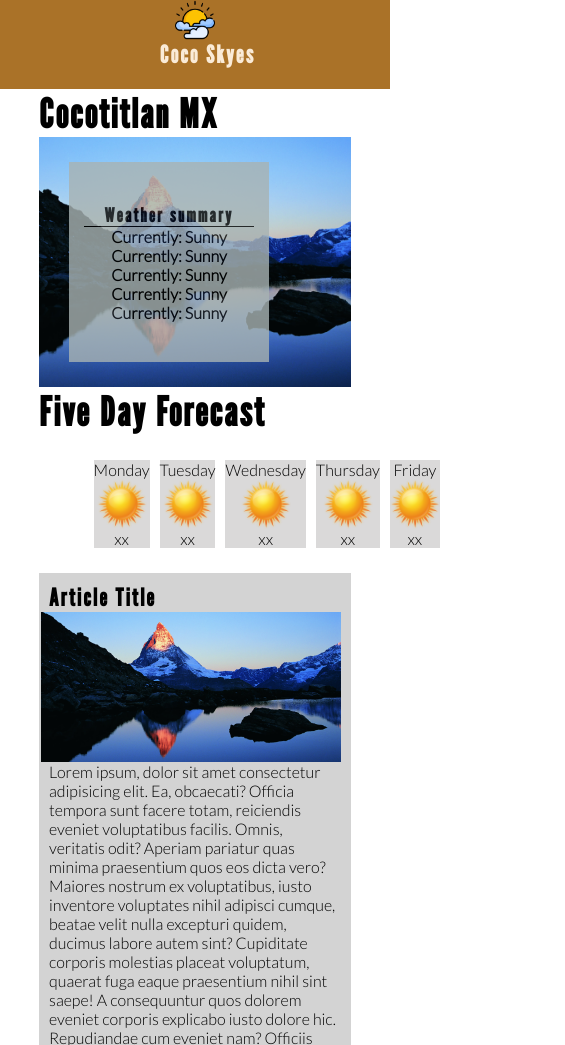
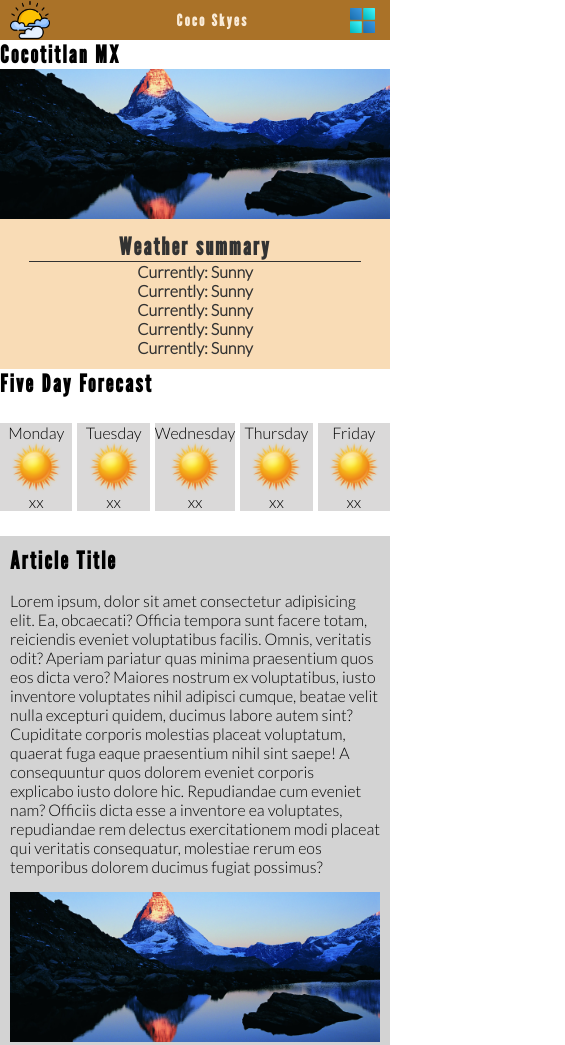
Before and after one commit to EddSanJu/EddSanJu.github.io, a plain HTML site: page weather/preston.html in a window 390 px wide. Shown: the top 1045 px of the page, 565 px wide, since content can reach past the window. Drawn offline with nearby package versions, Linux system fonts and the light colour scheme.

Commit message:
more responsive features

```diff
--- a/weather/CSS/small.css
+++ b/weather/CSS/small.css
@@ -2,6 +2,7 @@
     .logo-title {
         height: auto;
     }
+
 
     .nav-bar {
         display: none;
@@ -36,16 +37,82 @@
     }
 
     .logo-title-wrapper {
-        flex-direction: column;
+        flex-direction: row;
         align-items: center;
+        width: 100%;
+        justify-content: space-between;
     }
 
+    .img-menu {
+        margin-right: 15px;
+    }
+
+    .logo {
+        margin-left: 10px;
+    }
+
+
     h1 {
+        font-size: 1.0em;
+    }
+
+    .img-menu {
+        display: inline;
+        cursor: pointer;
+    }
+
+    .main-wrapper {
+        width: 100%;
+    }
+
+    .main-wrapper h1 {
         font-size: 1.5em;
     }
 
-    i {
-        display: inline;
-        cursor: pointer;
+    .hero {
+        height: 150px;
+    }
+
+    .over-info {
+        margin: 0 0 0 0;
+        position: static;
+        width: 100%;
+        height: 150px;
+        background-color: rgb(248, 212, 164);
+    }
+
+    .forecast-container {
+        width: 100%;
+        gap: 5px;
+    }
+
+    .article-title-wrapper {
+        display: flex;
+        flex-direction: column-reverse;
+    }
+
+    .article-title-img {
+        width: 100%;
+    }
+
+    .location-media {
+        grid-template-columns:  1fr;
+        width: 100%;
+        height: auto;
+    }
+
+    iframe {
+        width: 305px;
+        height: 150px;
+        margin-top: 10px;
+        margin-left: 10px;
+    }
+
+    .media {
+        margin-left: -65px;
+    }
+
+    .footer-container {
+        font-size: 0.8em;
     }
 }
--- a/weather/CSS/styles.css
+++ b/weather/CSS/styles.css
@@ -61,6 +61,12 @@ img {
     color: rgb(186, 179, 179);
 }
 
+.img-menu {
+    height: 25px;
+    width: 25px;
+    cursor: pointer;
+}
+
 main h1 {
     font-size: 2.5em;
     margin: 0;
@@ -92,7 +98,7 @@ li {
     list-style-type: none;
 }
 
-i {
+.img-menu {
     display: none;
 }
 
--- a/weather/preston.html
+++ b/weather/preston.html
@@ -26,11 +26,11 @@
      <header>
          <div class="logo-title">
              <div class="logo-title-wrapper">
-                <img src="images/sun.png" alt="sub_img.jpeg">
+                <img class="logo" src="images/sun.png" alt="sub_img.jpeg">
                 <div class="title">
                     <h1>Coco Skyes</h1>
                 </div>
-                <i onClick="changeClass()" class="fa-solid fa-bars"></i>
+                <img class="img-menu" src="images/square_menu.png" alt="menu.png" onClick="changeClass()">
             </div>
          </div>
          <nav>
@@ -85,9 +85,11 @@
                     </div>
                 </div>
                 <div class="article-title-wrapper">
-                    <h1>Article Title</h1>
                     <img class="article-title-img" src="images/hero-banner.png" alt="">
-                    <p>Lorem ipsum, dolor sit amet consectetur adipisicing elit. Ea, obcaecati? Officia tempora sunt facere totam, reiciendis eveniet voluptatibus facilis. Omnis, veritatis odit? Aperiam pariatur quas minima praesentium quos eos dicta vero? Maiores nostrum ex voluptatibus, iusto inventore voluptates nihil adipisci cumque, beatae velit nulla excepturi quidem, ducimus labore autem sint? Cupiditate corporis molestias placeat voluptatum, quaerat fuga eaque praesentium nihil sint saepe! A consequuntur quos dolorem eveniet corporis explicabo iusto dolore hic. Repudiandae cum eveniet nam? Officiis dicta esse a inventore ea voluptates, repudiandae rem delectus exercitationem modi placeat qui veritatis consequatur, molestiae rerum eos temporibus dolorem ducimus fugiat possimus?</p>
+                    <div class="text-wrapper">
+                        <h1>Article Title</h1>
+                        <p>Lorem ipsum, dolor sit amet consectetur adipisicing elit. Ea, obcaecati? Officia tempora sunt facere totam, reiciendis eveniet voluptatibus facilis. Omnis, veritatis odit? Aperiam pariatur quas minima praesentium quos eos dicta vero? Maiores nostrum ex voluptatibus, iusto inventore voluptates nihil adipisci cumque, beatae velit nulla excepturi quidem, ducimus labore autem sint? Cupiditate corporis molestias placeat voluptatum, quaerat fuga eaque praesentium nihil sint saepe! A consequuntur quos dolorem eveniet corporis explicabo iusto dolore hic. Repudiandae cum eveniet nam? Officiis dicta esse a inventore ea voluptates, repudiandae rem delectus exercitationem modi placeat qui veritatis consequatur, molestiae rerum eos temporibus dolorem ducimus fugiat possimus?</p>
+                    </div>
                 </div>
                 <div class="location-media">
                     <div class="map-1">
```
Also changed, not shown: weather/images/square_menu.png (added).
